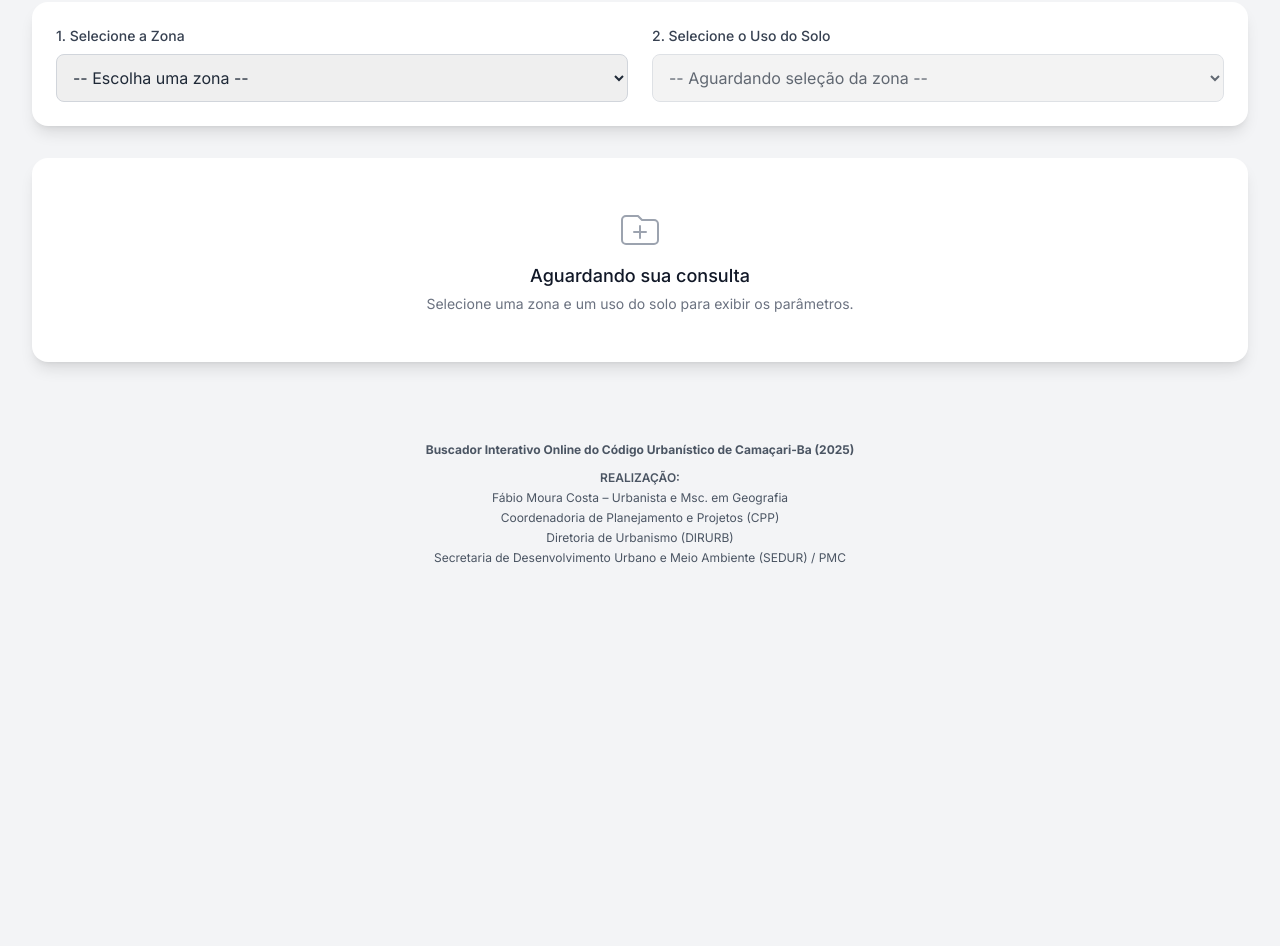
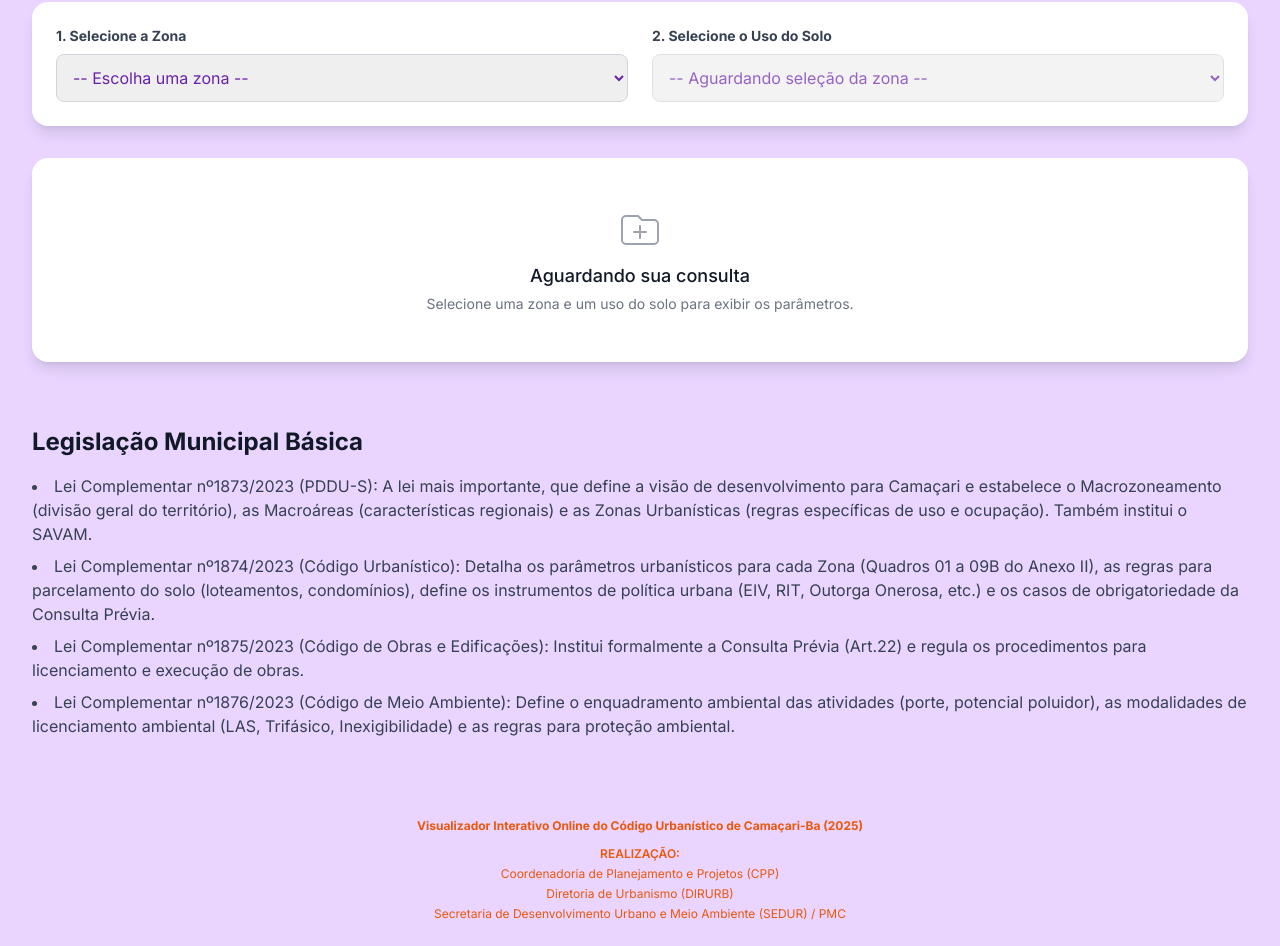
Before and after one commit to geocamacari/buscador_parametros, a plain HTML site: page index.html in a window 1280 px wide. Shown: the part 166-1112 px from the top of the page. Before the commit the page ends 800 px from the top, so only its background shows below. Drawn offline with nearby package versions, Linux system fonts and the light colour scheme; a script that the page names is missing.

Commit message:
Add files via upload

```diff
--- a/index.html
+++ b/index.html
@@ -36,7 +36,7 @@
         }
     </style>
 </head>
-<body class="bg-gray-100 text-gray-800">
+<body class="bg-purple-200 text-purple-800">
 
     <div class="container mx-auto p-4 sm:p-6 md:p-8">
         <header class="text-center mb-8">
@@ -50,13 +50,13 @@
             <div class="bg-white p-6 rounded-2xl shadow-lg mb-8">
                 <div class="grid grid-cols-1 md:grid-cols-2 gap-6">
                     <div>
-                        <label for="zone-select" class="block text-sm font-medium text-gray-700 mb-2">1. Selecione a Zona</label>
+                        <label for="zone-select" class="block text-sm font-medium text-gray-700 mb-2"><strong>1. Selecione a Zona</strong></label>
                         <select id="zone-select" class="w-full p-3 border border-gray-300 rounded-lg focus:ring-2 focus:ring-indigo-500 focus:border-indigo-500 transition">
                             <option value="">-- Escolha uma zona --</option>
                         </select>
                     </div>
                     <div>
-                        <label for="land-use-select" class="block text-sm font-medium text-gray-700 mb-2">2. Selecione o Uso do Solo</label>
+                        <label for="land-use-select" class="block text-sm font-medium text-gray-700 mb-2"><strong>2. Selecione o Uso do Solo</strong></label>
                         <select id="land-use-select" class="w-full p-3 border border-gray-300 rounded-lg focus:ring-2 focus:ring-indigo-500 focus:border-indigo-500 transition" disabled>
                             <option value="">-- Aguardando seleção da zona --</option>
                         </select>
@@ -92,7 +92,7 @@
                 </div>
 
                 <!-- Botões de Exportação -->
-                <div id="export-buttons" class="mt-8 pt-6 border-t border-gray-200 flex flex-col sm:flex-row gap-4">
+                <div id="export-buttons" class="mt-8 pt-6 border-t border-purple-300 flex flex-col sm:flex-row gap-4">
                     <button id="export-pdf-btn" class="w-full sm:w-auto flex-1 inline-flex items-center justify-center px-4 py-2 border border-transparent text-sm font-medium rounded-md shadow-sm text-white bg-indigo-600 hover:bg-indigo-700 focus:outline-none focus:ring-2 focus:ring-offset-2 focus:ring-indigo-500 transition">
                         <svg class="w-5 h-5 mr-2" xmlns="http://www.w3.org/2000/svg" fill="none" viewBox="0 0 24 24" stroke="currentColor"><path stroke-linecap="round" stroke-linejoin="round" stroke-width="2" d="M4 16v1a3 3 0 003 3h10a3 3 0 003-3v-1m-4-4l-4 4m0 0l-4-4m4 4V4" /></svg>
                         Exportar para PDF
@@ -115,12 +115,19 @@
 
         </main>
     </div>
-
-    <footer class="text-center mt-12 mb-6 text-xs text-gray-600 px-4">
-        <p class="font-bold">Buscador Interativo Online do Código Urbanístico de Camaçari-Ba (2025)</p>
+<div class="container mx-auto p-4 sm:p-6 md:p-8">
+ <h2 class="text-2xl font-bold text-gray-900 mb-4">Legislação Municipal Básica</h2>
+ <ul class="list-disc list-inside space-y-2 text-gray-700">
+ <li><a href="https://www.camacari.ba.gov.br/wp-content/uploads/2023/12/diario-2290-2o-caderno-certificado.pdf" target="_blank">Lei Complementar nº1873/2023 (PDDU-S):</a> A lei mais importante, que define a visão de desenvolvimento para Camaçari e estabelece o Macrozoneamento (divisão geral do território), as Macroáreas (características regionais) e as Zonas Urbanísticas (regras específicas de uso e ocupação). Também institui o SAVAM.</li>
+ <li><a href="https://www.camacari.ba.gov.br/wp-content/uploads/2023/12/diario-2290-3o-caderno-certificado.pdf" target="_blank">Lei Complementar nº1874/2023 (Código Urbanístico):</a> Detalha os parâmetros urbanísticos para cada Zona (Quadros 01 a 09B do Anexo II), as regras para parcelamento do solo (loteamentos, condomínios), define os instrumentos de política urbana (EIV, RIT, Outorga Onerosa, etc.) e os casos de obrigatoriedade da Consulta Prévia.</li>
+ <li><a href="https://www.camacari.ba.gov.br/wp-content/uploads/2023/12/diario-2290-4o-certificado.pdf" target="_blank">Lei Complementar nº1875/2023 (Código de Obras e Edificações):</a> Institui formalmente a Consulta Prévia (Art.22) e regula os procedimentos para licenciamento e execução de obras.</li>
+ <li><a href="https://www.camacari.ba.gov.br/wp-content/uploads/2024/02/diario-2324-2o-caderno-certificado.pdf" target="_blank">Lei Complementar nº1876/2023 (Código de Meio Ambiente):</a> Define o enquadramento ambiental das atividades (porte, potencial poluidor), as modalidades de licenciamento ambiental (LAS, Trifásico, Inexigibilidade) e as regras para proteção ambiental.</li>
+ </ul>
+</div>
+    <footer class="text-center mt-12 mb-6 text-xs text-orange-600 px-4">
+        <p class="font-bold">Visualizador Interativo Online do Código Urbanístico de Camaçari-Ba (2025)</p>
         <div class="mt-3 space-y-1">
             <p class="font-semibold">REALIZAÇÃO:</p>
-            <p>Fábio Moura Costa – Urbanista e Msc. em Geografia</p>
             <p>Coordenadoria de Planejamento e Projetos (CPP)</p>
             <p>Diretoria de Urbanismo (DIRURB)</p>
             <p>Secretaria de Desenvolvimento Urbano e Meio Ambiente (SEDUR) / PMC</p>
```
